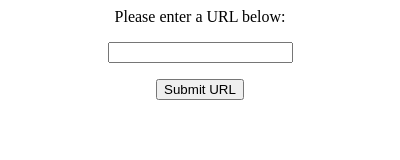
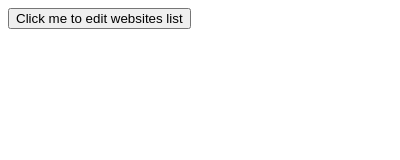
Before and after one commit to Oakchris1955/WebBlocker, a browser extension: page popup.html in a window 400 px wide. Drawn offline with Linux system fonts and the light colour scheme.

Commit message:
Update popup.html
Now, it contains a button that opens "blocked_websites" on a new tab

```diff
--- a/popup.html
+++ b/popup.html
@@ -1,12 +1,8 @@
 <html>
 	<head>
-		<title>Water Popup</title>
+		<link rel="stylesheet" href="styles.css">
 	</head>
 	<body>
-		<div style="text-align:center">
-			<p>Please enter a URL below:</p>
-			<input id="input_url">
-			<p><button type="button">Submit URL</button></p>
-		</div>
+		<a href="/blocked_websites/index.html" target="_blank"><button>Click me to edit websites list</button></a>
 	</body>
 </html>
```
